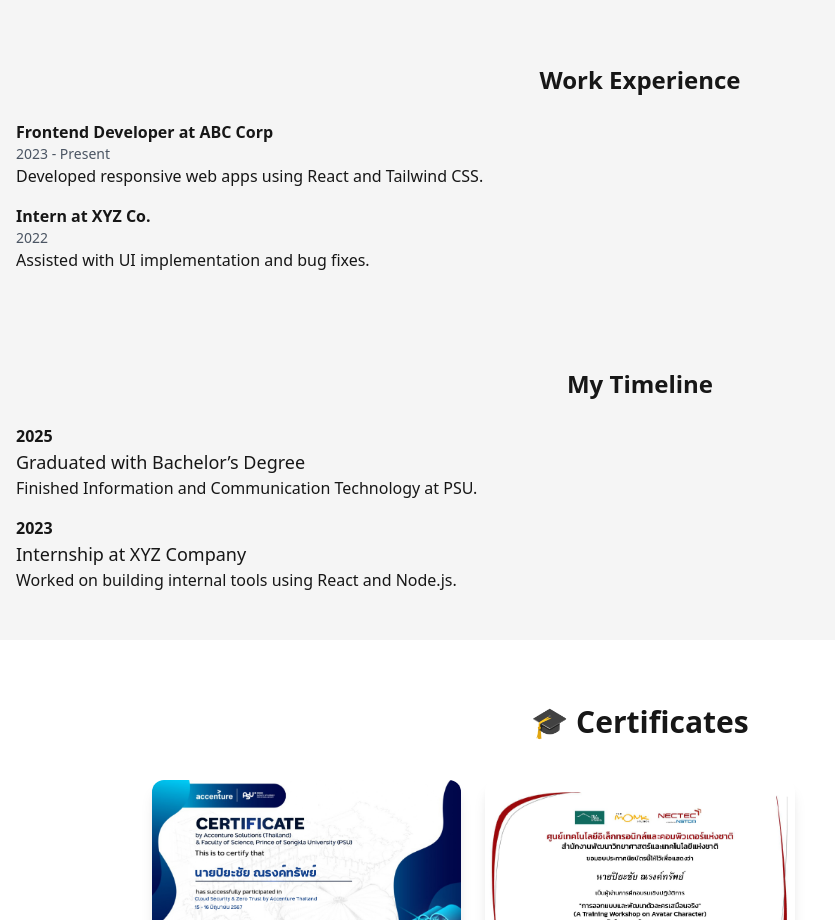
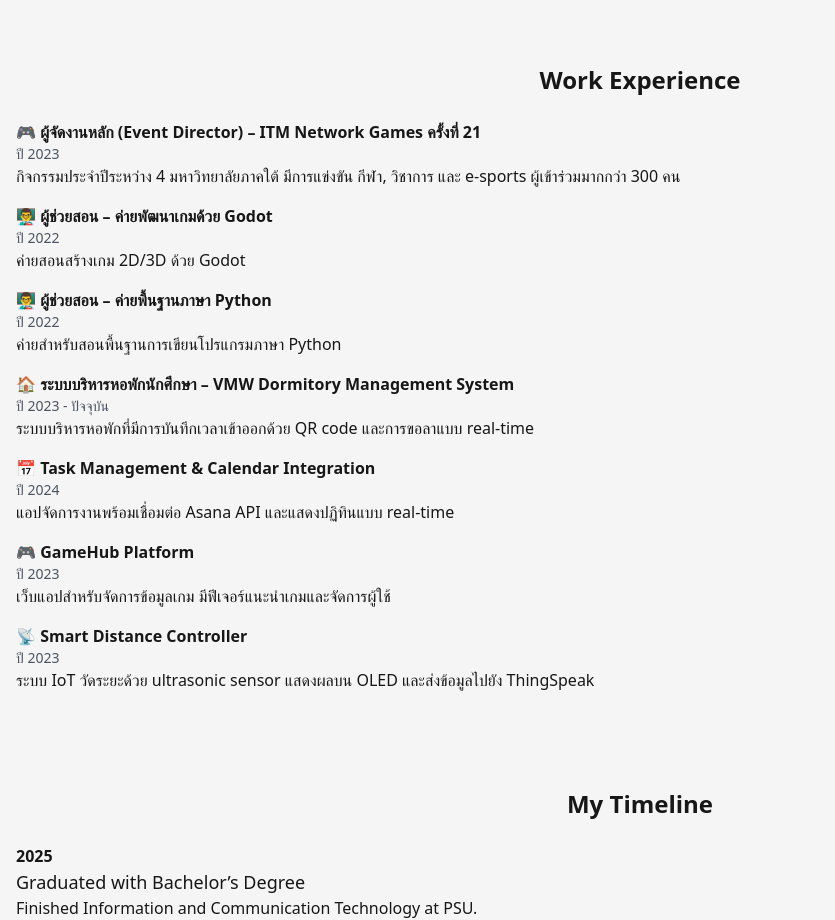
Before and after one commit to tartar008/NEXTJS-WEB, a Next.js app: page / in a window 1280 px wide. Shown: the part 1100-2020 px from the top of the page, without its empty margins (0-835 px from the left). Built offline with nearby package versions, Linux system fonts and the light colour scheme.

Commit message:
แก้ Experience กับ Certificate

```diff
--- a/Components/sections/CertificatesSection.tsx
+++ b/Components/sections/CertificatesSection.tsx
@@ -1,16 +1,23 @@
-import React from "react"
-import CertificateCard from "../ui/CertificateCard"
+"use client";
 
-import Image1 from '@/app/(assets)/Certificate/Accenture.jpg'
-import Image2 from '@/app/(assets)/Certificate/Chatbot.jpg'
-// import ภาพอื่นตามต้องการ...
+import React, { useEffect } from "react";
+import CertificateCard from "../ui/CertificateCard";
+
+import Image1 from '@/app/(assets)/Certificate/Accenture.jpg';
+import Image2 from '@/app/(assets)/Certificate/Chatbot.jpg';
+
+import AOS from "aos";
+import "aos/dist/aos.css";
 
 const CertificatesSection = () => {
+    useEffect(() => {
+        AOS.init({ once: true });
+    }, []);
+
     const certificates = [
         { image: Image1, title: "Accenture Certified", date: "มิถุนายน 2567", link: "#" },
         { image: Image2, title: "AI Chatbot", date: "พฤษภาคม 2567", link: "#" },
-        // ...อื่นๆ
-    ]
+    ];
 
     return (
         <section className="bg-white py-16" data-aos="fade-up" id="certificates">
@@ -23,7 +30,7 @@ const CertificatesSection = () => {
                 </div>
             </div>
         </section>
-    )
-}
+    );
+};
 
-export default CertificatesSection
+export default CertificatesSection;
--- a/Components/sections/ExperienceSection.tsx
+++ b/Components/sections/ExperienceSection.tsx
@@ -1,18 +1,17 @@
+import { experience } from "@/data/experience";
+
 export default function ExperienceSection() {
     return (
         <section id="experience" className="py-12 px-4">
             <h2 className="text-2xl font-bold mb-6 text-center">Work Experience</h2>
             <ul className="space-y-4">
-                <li>
-                    <h3 className="font-semibold">Frontend Developer at ABC Corp</h3>
-                    <p className="text-sm text-gray-600">2023 - Present</p>
-                    <p>Developed responsive web apps using React and Tailwind CSS.</p>
-                </li>
-                <li>
-                    <h3 className="font-semibold">Intern at XYZ Co.</h3>
-                    <p className="text-sm text-gray-600">2022</p>
-                    <p>Assisted with UI implementation and bug fixes.</p>
-                </li>
+                {experience.map((exp, idx) => (
+                    <li key={idx}>
+                        <h3 className="font-semibold">{exp.title}</h3>
+                        <p className="text-sm text-gray-600">{exp.date}</p>
+                        <p>{exp.description}</p>
+                    </li>
+                ))}
             </ul>
         </section>
     );
--- a/app/layout.tsx
+++ b/app/layout.tsx
@@ -3,7 +3,7 @@ import { Metadata } from 'next';
 import Script from 'next/script';
 import Head from 'next/head';
 import AosInit from '@/components/AosInit'; // ✅ เพิ่มการ import
-import Navbar from '@/components/Navigation' // ✅ components ตัวเล็ก
+import Navbar from '@/components/navigation';
 
 export const metadata: Metadata = {
   title: 'My App',
```
